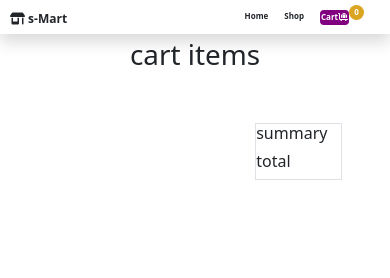
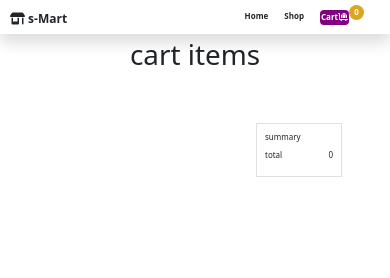
Before and after one commit to prasanth0016/mart, a React (Vite) app in the folder shoppingMart/: page /cart in a window 390 px wide. Shown: the top 278 px of the page. Built offline with nearby package versions, Linux system fonts and the light colour scheme.

Commit message:
cart page updated

```diff
--- a/shoppingMart/src/Cart.jsx
+++ b/shoppingMart/src/Cart.jsx
@@ -1,40 +1,42 @@
 import React from 'react'
 
 import { useDispatch, useSelector } from 'react-redux'
-import { removeFromCart } from './ProductsSlice';
+import { addToCart, minusProductQuantity, removeFromCart } from './ProductsSlice';
 
 export default function Cart() {
     window.scrollTo({ top: 0, behavior: 'smooth' })
     const cartProducts = useSelector((state) => state.product.cart);
+    const totalAmount = useSelector((state) => state.product.totalAmount)
     const dispatch = useDispatch();
 
     return (
         <>
             <h1 className='m-1 text-dark text-center'>cart items</h1>
-            <div className='d-flex w-100 p-5 gap-2 justify-content-center'>
+            <div className='d-flex w-100 p-5 gap-2 justify-content-center fontMobile'>
                 <div className='w700 d-flex flex-column gap-1'>
                     {
                         cartProducts.map((product, index) => <div className='w-100 d-flex border justify-content-center align-items-center' key={index}>
-                            <img className='w-25' src={product.imgUrl} alt="" />
-                            <p className='w-50'>{product.description.slice(0, 150)}</p>
+                            <img className='w-25' src={product.imgUrl} alt="productImage" />
+                            <p className='w-50 fontMobile'>{product.description.slice(0, 150)}</p>
                             <div className='d-flex align-items-center flex-column gap-2 w-25'>
-                                <div className='d-flex justify-content-center gap-2 w-100'>
-                                    <button className='br-4px'>+</button>
-                                    <h6>{product.cartQuantity}</h6>
-                                    <button className='br-4px'>-</button>
+                                <p>₹{product.price} each</p>
+                                <div className='d-flex justify-content-center gap-2 w-100 fontMobile'>
+                                    <button className='br-4px fontMobile' onClick={() => dispatch(addToCart(product))}>+</button>
+                                    <h6 className='fontMobile'>{product.cartQuantity}</h6>
+                                    <button className='br-4px fontMobile' onClick={() => dispatch(minusProductQuantity(product))}>-</button>
                                 </div>
-                                <h6>{product.cartAmount}</h6>
+                                <h6 className='fontMobile'>{product.cartAmount}</h6>
                                 <button onClick={() => dispatch(removeFromCart(product))} className='br-4px'>Remove</button>
                             </div>
                         </div>)
                     }
                 </div>
-                <div className='w300 border h-25'>
-                    <h6>summary</h6>
-                    <div>
-                        <h6>total</h6>
+                <div className='w300 border h-25 p-2'>
+                    <h6 className='fontMobile'>summary</h6>
+                    <div className='d-flex justify-content-between'>
+                        <h3 className='fontMobile'>total</h3>
+                        <h3 className='fontMobile'>{totalAmount}</h3>
                     </div>
-
                 </div>
             </div>
 
--- a/shoppingMart/src/ProductsSlice.js
+++ b/shoppingMart/src/ProductsSlice.js
@@ -1,5 +1,5 @@
 import { createSlice } from "@reduxjs/toolkit";
-const initialState = { cart: [], cartCount: 0 };
+const initialState = { cart: [], cartCount: 0, totalAmount: 0 };
 const productSlice = createSlice({
     name: "products",
     initialState,
@@ -13,13 +13,14 @@ const productSlice = createSlice({
                 }
                 state.cart.push(newCartProduct);
                 state.cartCount += 1;
+                state.totalAmount += action.payload.price
             } else {
                 const productsToUpdate = []
                 state.cart.forEach((product, index) => {
                     if (product.id == action.payload.id) {
-                        const item={
+                        const item = {
                             ...product,
-                            indexValue:index
+                            indexValue: index
                         }
                         productsToUpdate.push(item);
                     }
@@ -29,6 +30,7 @@ const productSlice = createSlice({
                         state.cart[product.indexValue].cartQuantity += 1
                         state.cart[product.indexValue].cartAmount += product.price
                         state.cartCount += 1;
+                        state.totalAmount += product.price
                     })
                 }
                 if (productsToUpdate.length == 0) {
@@ -39,15 +41,40 @@ const productSlice = createSlice({
                     }
                     state.cart.push(newCartProduct);
                     state.cartCount += 1;
+                    state.totalAmount += action.payload.price;
+
                 }
             }
         },
         removeFromCart: (state, action) => {
-          state.cartCount=(state.cartCount-action.payload.cartQuantity)
+            state.cartCount = (state.cartCount - action.payload.cartQuantity)
+            state.totalAmount = (state.totalAmount - action.payload.cartAmount)
             state.cart = state.cart.filter((item) => item.id != action.payload.id)
+        }
+        , minusProductQuantity: (state, action) => {
+            if (action.payload.cartQuantity != 0) {
+                const productsToUpdate = []
+                state.cart.forEach((product, index) => {
+                    if (product.id == action.payload.id) {
+                        const item = {
+                            ...product,
+                            indexValue: index
+                        }
+                        productsToUpdate.push(item);
+                    }
+                })
+                if (productsToUpdate.length > 0) {
+                    productsToUpdate.forEach((product) => {
+                        state.cart[product.indexValue].cartQuantity -= 1
+                        state.cart[product.indexValue].cartAmount -= product.price
+                        state.cartCount -= 1;
+                        state.totalAmount -= product.price;
+                    })
+                }
+            }
         }
     }
 })
-export const { addToCart, removeFromCart } = productSlice.actions;
+export const { addToCart, removeFromCart, minusProductQuantity } = productSlice.actions;
 export const productReducer = productSlice.reducer;
 export default productSlice;
--- a/shoppingMart/src/data/products.js
+++ b/shoppingMart/src/data/products.js
@@ -231,7 +231,7 @@ export const products = [
     productName: "Stone and Beam Westview ",
     imgUrl: productImg01,
     category: "sofa",
-    price: 193,
+    price: 200,
     shortDesc:
       "Lorem ipsum dolor sit amet consectetur adipisicing elit. Consequuntur iure quas illo voluptates labore tempore!",
     description:
--- a/shoppingMart/src/style.css
+++ b/shoppingMart/src/style.css
@@ -63,6 +63,7 @@
 
 /* MObile Screen */
 @media (min-width:0px) and (max-width:426px) {
+    /* Header */
     .activelink {
         background-color: purple;
         color: white;
@@ -106,4 +107,19 @@
     .w250{
         width: 150px;
     }
+    /*---CART---*/
+.w700{
+    width: 300px;
 }
+.w300{
+    width: 120px;
+}
+.posi{
+    position: absolute;
+    top: 280px;
+    left: 800px;
+}
+.fontMobile{
+    font-size: 8px;
+}
+}
```
